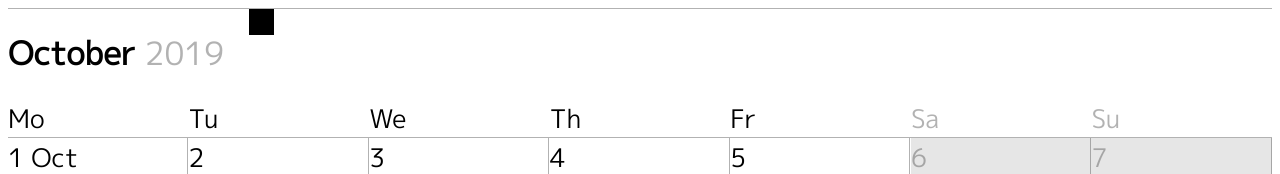
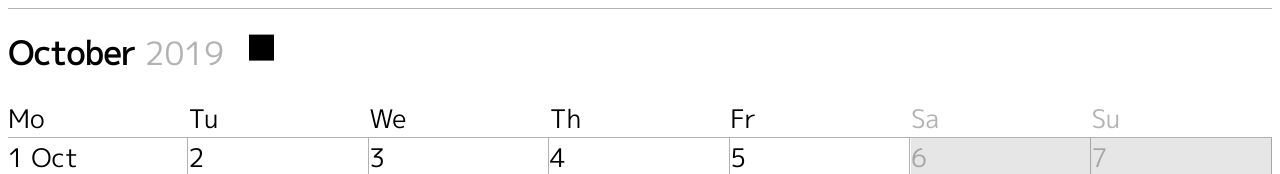
Before and after one commit to JohnSmithW/LabWork3, a plain HTML site: page index.html in a window 1280 px wide. Shown: the top 174 px of the page. Drawn offline with Linux system fonts and the light colour scheme.

Commit message:
changed dwsign

```diff
--- a/styles.css
+++ b/styles.css
@@ -82,6 +82,7 @@ body.night {
   display: flex;
   justify-content: center;
   width: 2%;
+  transform: translateY(2vmax);
 }
 
 .night .check-block {
```
Also changed, not shown: index.html (+4 -2 lines).
